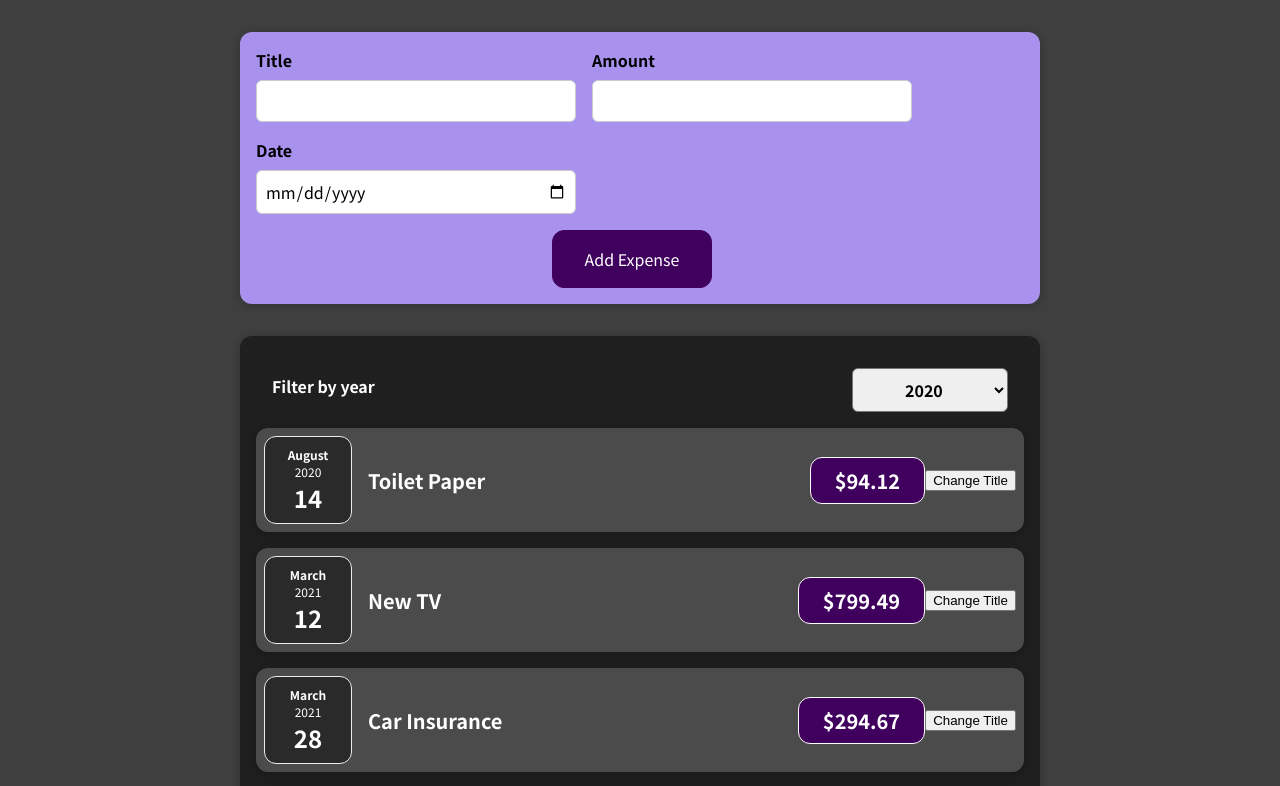
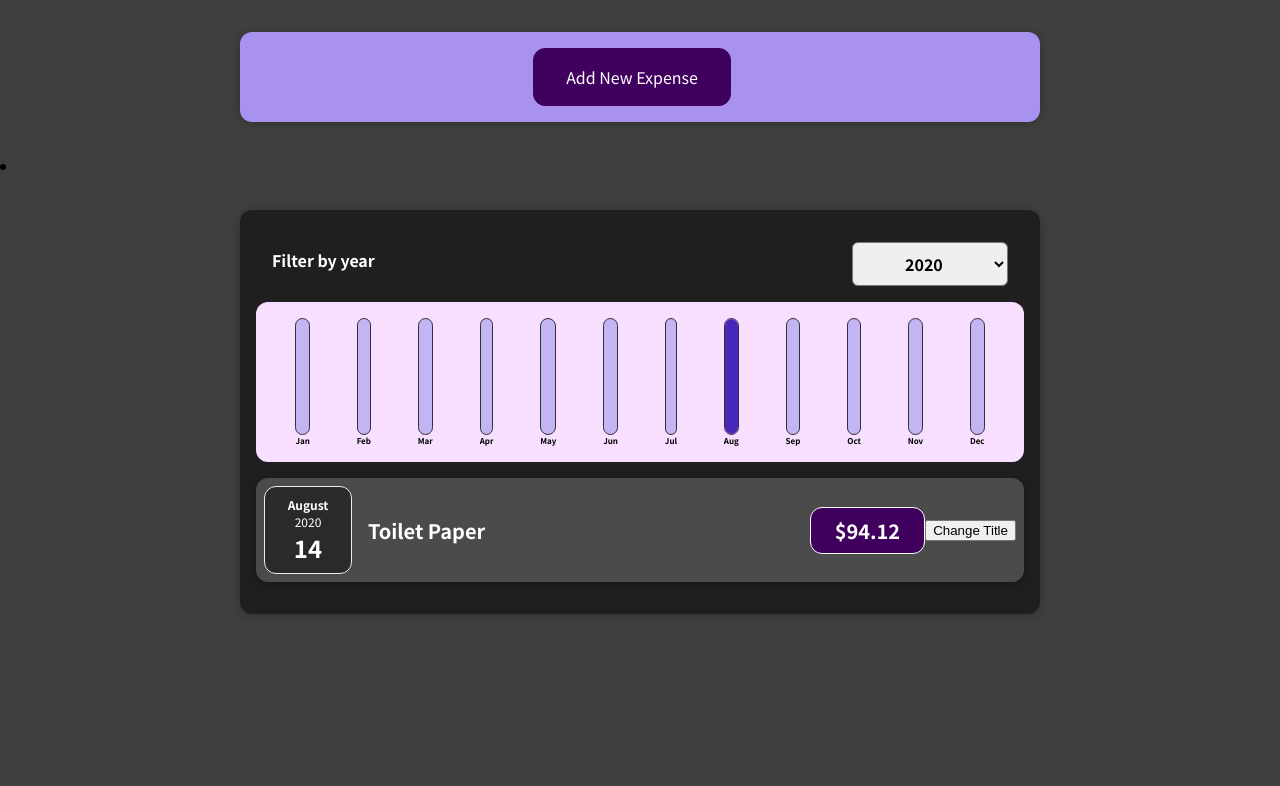
Before and after one commit to SebasNadu/react-complete, a React (Create React App) app in the folder 01-starting-setup/: page / in a window 1280 px wide. Shown: the top 786 px of the page. Built offline with nearby package versions, Linux system fonts and the light colour scheme.

Commit message:
add Chart

```diff
--- /dev/null
+++ b/01-starting-setup/src/components/Chart/Chart.css
@@ -0,0 +1,9 @@
+.chart {
+  padding: 1rem;
+  border-radius: 12px;
+  background-color: #f8dfff;
+  text-align: center;
+  display: flex;
+  justify-content: space-around;
+  height: 10rem;
+}
--- /dev/null
+++ b/01-starting-setup/src/components/Chart/Chart.js
@@ -0,0 +1,24 @@
+import React from "react";
+
+import ChartBar from "./ChartBar";
+import "./Chart.css";
+
+const Chart = (props) => {
+  const dataPointValues = props.dataPoints.map((dataPoint) => dataPoint.value);
+  const totalMaximum = Math.max(...dataPointValues);
+
+  return (
+    <div className="chart">
+      {props.dataPoints.map((dataPoint) => (
+        <ChartBar
+          key={dataPoint.label}
+          value={dataPoint.value}
+          maxValue={totalMaximum}
+          label={dataPoint.label}
+        />
+      ))}
+    </div>
+  );
+};
+
+export default Chart;
--- /dev/null
+++ b/01-starting-setup/src/components/Chart/ChartBar.css
@@ -0,0 +1,30 @@
+.chart-bar {
+  height: 100%;
+  display: flex;
+  flex-direction: column;
+  align-items: center;
+}
+
+.chart-bar__inner {
+  height: 100%;
+  width: 100%;
+  border: 1px solid #313131;
+  border-radius: 12px;
+  background-color: #c3b4f3;
+  overflow: hidden;
+  display: flex;
+  flex-direction: column;
+  justify-content: flex-end;
+}
+
+.chart-bar__fill {
+  background-color: #4826b9;
+  width: 100%;
+  transition: all 0.3s ease-out;
+}
+
+.chart-bar__label {
+  font-weight: bold;
+  font-size: 0.5rem;
+  text-align: center;
+}
--- /dev/null
+++ b/01-starting-setup/src/components/Chart/ChartBar.js
@@ -0,0 +1,25 @@
+import React from "react";
+
+import "./ChartBar.css";
+
+const ChartBar = (props) => {
+  let barFillHeight = "0%";
+
+  if (props.maxValue > 0) {
+    barFillHeight = Math.round((props.value / props.maxValue) * 100) + "%";
+  }
+
+  return (
+    <div className="chart-bar">
+      <div className="chart-bar__inner">
+        <div
+          className="chart-bar__fill"
+          style={{ height: barFillHeight }}
+        ></div>
+      </div>
+      <div className="chart-bar__label">{props.label}</div>
+    </div>
+  );
+};
+
+export default ChartBar;
--- a/01-starting-setup/src/components/Expenses/Expenses.js
+++ b/01-starting-setup/src/components/Expenses/Expenses.js
@@ -1,8 +1,9 @@
 import React, { useState } from "react";
 
-import ExpenseItem from "./ExpenseItem";
 import Card from "../UI/Card";
 import ExpensesFilter from "./ExpensesFilter";
+import ExpensesList from "./ExpensesList";
+import ExpensesChart from "./ExpensesChart";
 import "./Expenses.css";
 
 const Expenses = (props) => {
@@ -10,23 +11,22 @@
   const filterChangesHandler = (selectedYear) => {
     setFilteredYear(selectedYear);
   };
+
+  const filteredExpenses = props.items.filter(
+    (expense) => expense.date.getFullYear().toString() === filteredYear
+  );
+
   return (
-    <div>
+    <li>
       <Card className="expenses">
         <ExpensesFilter
           selected={filteredYear}
           onChangeFilter={filterChangesHandler}
         />
-        {props.items.map((expense) => (
-          <ExpenseItem
-            key={expense.id}
-            title={expense.title}
-            amount={expense.amount}
-            date={expense.date}
-          />
-        ))}
+        <ExpensesChart expenses={filteredExpenses} />
+        <ExpensesList items={filteredExpenses} />
       </Card>
-    </div>
+    </li>
   );
 };
 
--- /dev/null
+++ b/01-starting-setup/src/components/Expenses/ExpensesChart.js
@@ -0,0 +1,29 @@
+import React from "react";
+
+import Chart from "../Chart/Chart";
+
+const ExpensesChart = (props) => {
+  const chartDataPoints = [
+    { label: "Jan", value: 0 },
+    { label: "Feb", value: 0 },
+    { label: "Mar", value: 0 },
+    { label: "Apr", value: 0 },
+    { label: "May", value: 0 },
+    { label: "Jun", value: 0 },
+    { label: "Jul", value: 0 },
+    { label: "Aug", value: 0 },
+    { label: "Sep", value: 0 },
+    { label: "Oct", value: 0 },
+    { label: "Nov", value: 0 },
+    { label: "Dec", value: 0 },
+  ];
+
+  for (const expense of props.expenses) {
+    const expenseMonth = expense.date.getMonth(); // starting at 0 => January => 0
+    chartDataPoints[expenseMonth].value += expense.amount;
+  }
+
+  return <Chart dataPoints={chartDataPoints} />;
+};
+
+export default ExpensesChart;
--- /dev/null
+++ b/01-starting-setup/src/components/Expenses/ExpensesList.css
@@ -0,0 +1,9 @@
+.expenses-list {
+  list-style: none;
+  padding: 0;
+}
+
+.expenses-list__fallback {
+  color: white;
+  text-align: center;
+}
--- /dev/null
+++ b/01-starting-setup/src/components/Expenses/ExpensesList.js
@@ -0,0 +1,24 @@
+import React from "react";
+import ExpenseItem from "./ExpenseItem";
+import "./ExpensesList.css";
+
+const ExpensesList = (props) => {
+  if (props.items.length === 0) {
+    return <h2 className="expenses-list__fallback">Found no expenses.</h2>;
+  }
+
+  return (
+    <ul className="expenses-list">
+      {props.items.map((expense) => (
+        <ExpenseItem
+          key={expense.id}
+          title={expense.title}
+          amount={expense.amount}
+          date={expense.date}
+        />
+      ))}
+    </ul>
+  );
+};
+
+export default ExpensesList;
--- a/01-starting-setup/src/components/NewExpense/ExpenseForm.js
+++ b/01-starting-setup/src/components/NewExpense/ExpenseForm.js
@@ -50,7 +50,7 @@
 
     const expenseData = {
       title: enteredTitle,
-      amount: enteredAmount,
+      amount: +enteredAmount,
       date: new Date(enteredDate),
     };
 
@@ -93,6 +93,9 @@
         </div>
       </div>
       <div className="new-expense__control">
+        <button type="button" onClick={props.onCancel}>
+          Cancel
+        </button>
         <button type="submit">Add Expense</button>
       </div>
     </form>
--- a/01-starting-setup/src/components/NewExpense/NewExpense.js
+++ b/01-starting-setup/src/components/NewExpense/NewExpense.js
@@ -1,20 +1,39 @@
-import React from "react";
+import React, { useState } from "react";
 import ExpenseForm from "./ExpenseForm.js";
 
 import "./NewExpense.css";
 
 const NewExpense = (props) => {
+  const [isEditing, setIsEditing] = useState(false);
+
   const saveExpenseDataHandler = (enteredExpenseData) => {
     const expenseData = {
       ...enteredExpenseData,
       id: Math.random().toString(),
     };
     props.onAddExpense(expenseData);
+    setIsEditing(false);
+  };
+
+  const startEditingHandler = () => {
+    setIsEditing(true);
+  };
+
+  const stopEditingHandler = () => {
+    setIsEditing(false);
   };
 
   return (
     <div className="new-expense">
-      <ExpenseForm onSaveExpenseData={saveExpenseDataHandler} />
+      {!isEditing && (
+        <button onClick={startEditingHandler}>Add New Expense</button>
+      )}
+      {isEditing && (
+        <ExpenseForm
+          onSaveExpenseData={saveExpenseDataHandler}
+          onCancel={stopEditingHandler}
+        />
+      )}
     </div>
   );
 };
```
